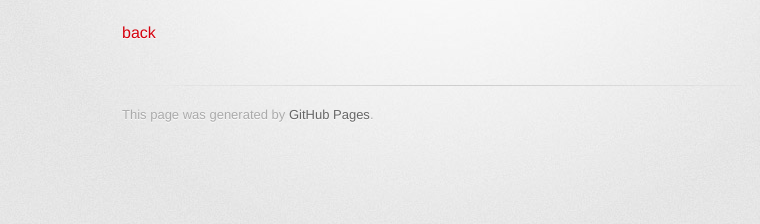
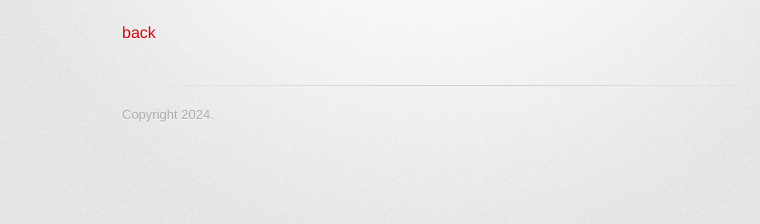
Before and after one commit to johnmicahmiguel/johnmicahmiguel.github.io, a Jekyll site: the page built from another-page.md, in a window 1280 px wide. Shown: the part 335-559 px from the top of the page, without its empty margins (208-968 px from the left). Built offline with Jekyll 4.4.1, drawn with Linux system fonts in a browser that asks for light colours; some web fonts are replaced.

Commit message:
Copyright 2024

```diff
--- a/_layouts/default.html
+++ b/_layouts/default.html
@@ -43,7 +43,7 @@
         {% if site.github.is_project_page %}
           {{ site.title | default: site.github.repository_name }} is maintained by <a href="{{ site.github.owner_url }}">{{ site.github.owner_name }}</a><br>
         {% endif %}
-          This page was generated by <a href="https://pages.github.com">GitHub Pages</a>.
+          Copyright 2024</a>.
         </footer>
 
       </div>
```
